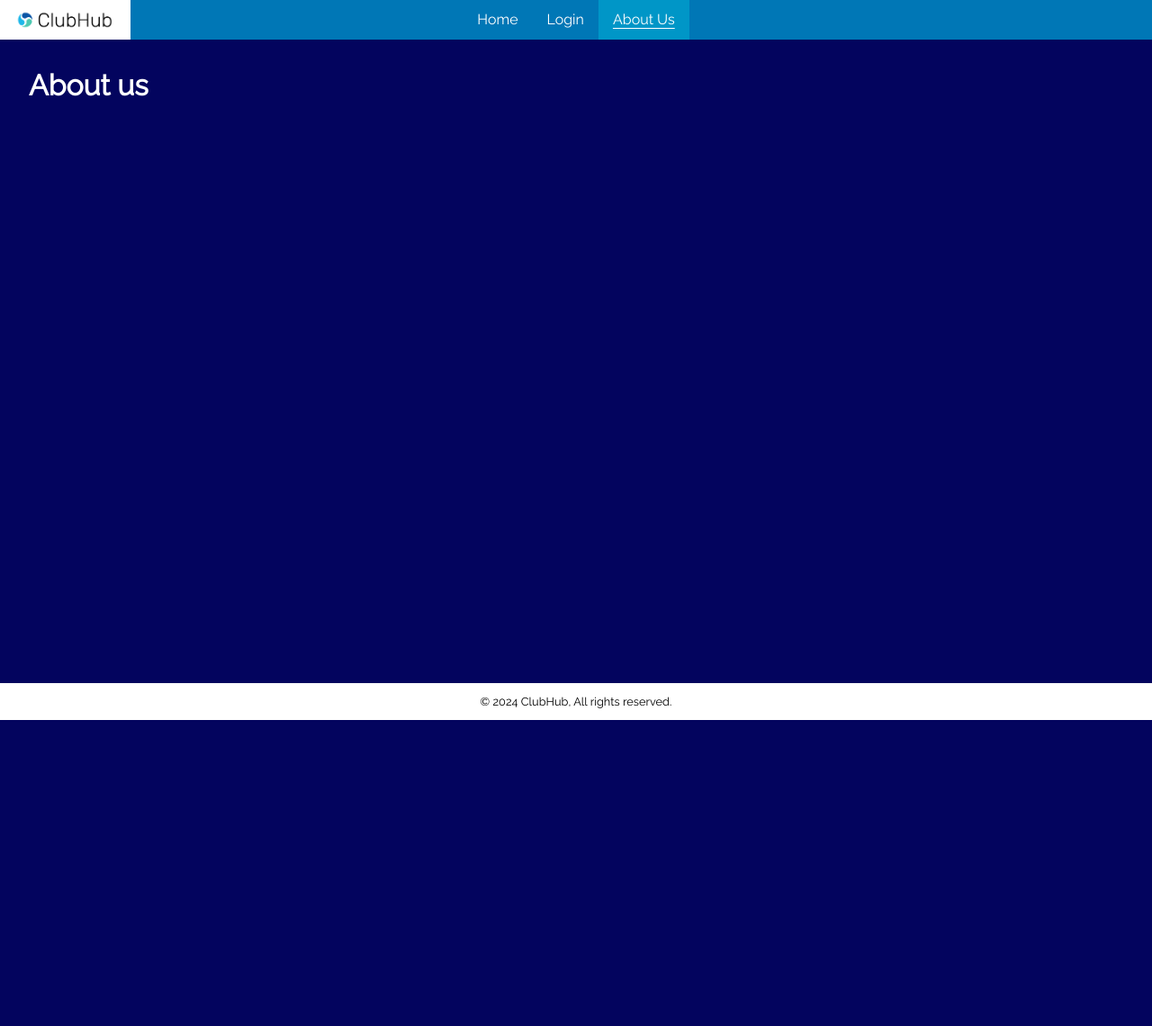
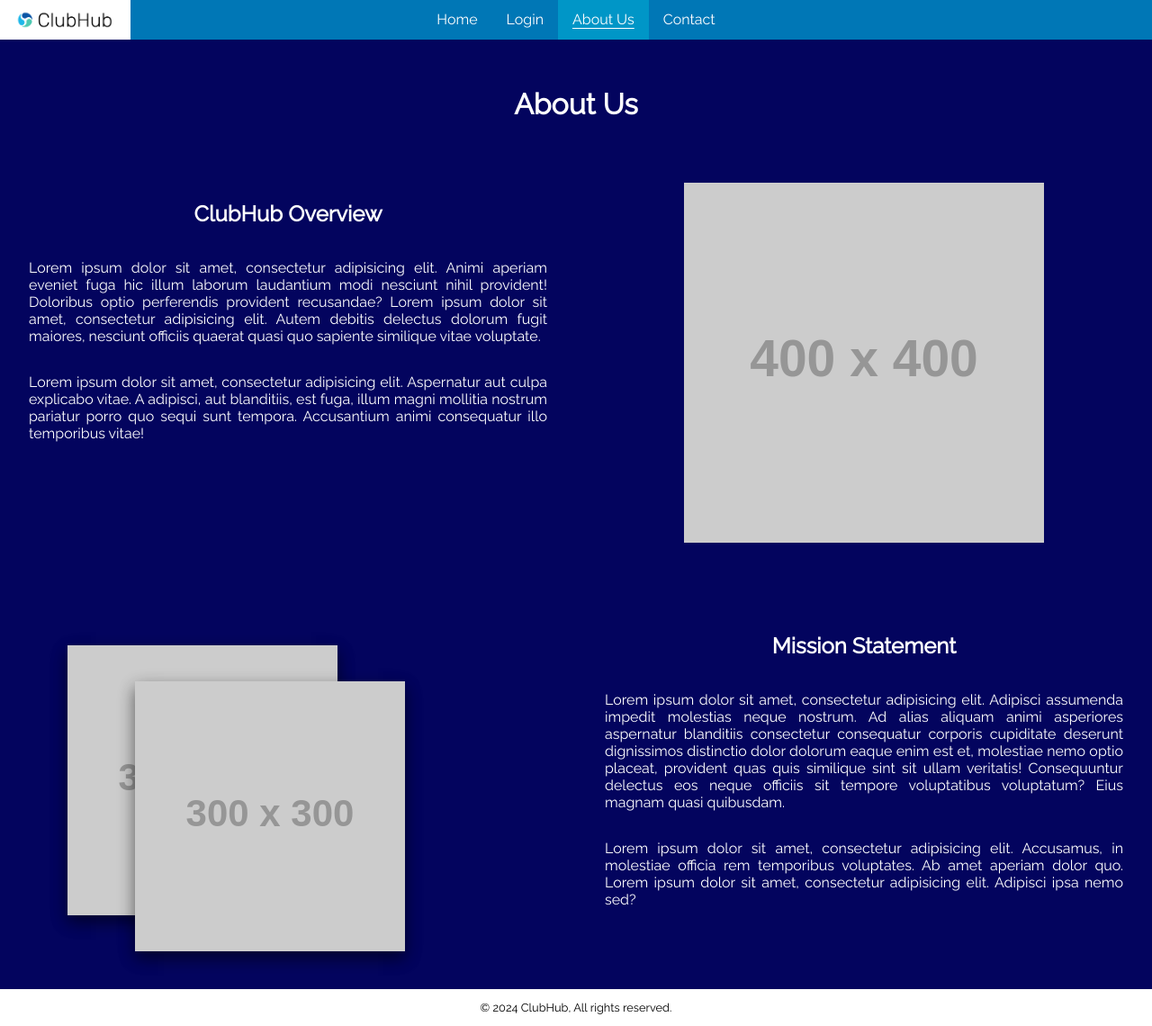
Before and after one commit to jeancarson/ClubHub, a Flask app: page /about in a window 1280 px wide. Shown: the whole page at 90% size. Before the commit the page ends 800 px from the top, so only its background shows below. Run offline with Flask 3, Linux system fonts and the light colour scheme; grey boxes labelled with a size stand in for pictures from a placeholder-image service; some libraries are stand-ins or nearby versions.

Commit message:
Add about and contact page stuff

```diff
--- a/application/blueprints/misc.py
+++ b/application/blueprints/misc.py
@@ -12,3 +12,13 @@ def about_us() -> str:
     """
 
     return render_template("html/about.html")
+
+
+@misc.route("/contact")
+@misc.route("/contact-us")
+def contact() -> str:
+    """
+    Loads the contact page.
+    """
+
+    return render_template("html/contact.html")
--- /dev/null
+++ b/application/static/css/about.css
@@ -0,0 +1,41 @@
+.about-container {
+    margin-top: 2em;
+    display: grid;
+    grid-template-rows: repeat(2, 1fr);
+    grid-template-columns: repeat(2, 1fr);
+    max-width: 100%;
+    grid-row-gap: 3em;
+}
+
+.about-item {
+    text-align: justify;
+    padding: 1em 2em;
+    display: flex;
+    flex-direction: column;
+    justify-content: start;
+    align-items: center;
+    position: relative;
+}
+
+.layered-images {
+    position: relative;
+    flex-direction: unset;
+    height: auto;
+}
+
+.layered-images img {
+    box-shadow: 0 8px 16px 0 rgba(0, 0, 0, 0.4), 0 6px 20px 0 rgba(0, 0, 0, 0.2);
+}
+
+.layered-images img:first-of-type {
+    position: absolute;
+    top: 50px;
+    left: 75px;
+    z-index: -1;
+}
+
+.layered-images img:last-of-type {
+    position: absolute;
+    top: 90px;
+    left: 150px;
+}
--- a/application/static/css/forms.css
+++ b/application/static/css/forms.css
@@ -1,8 +1,4 @@
 
-header h1 {
-    text-align: center;
-    margin-top: 1.65em;
-}
 
 input:not(input[type=checkbox], input[type=radio]) {
     display: block;
--- a/application/static/css/style.css
+++ b/application/static/css/style.css
@@ -34,7 +34,8 @@ body {
 }
 
 header h1 {
-    margin: 1em;
+    text-align: center;
+    margin-top: 1.65em;
 }
 
 a {
@@ -107,7 +108,7 @@ a {
 
 nav {
     display: grid;
-    grid-template-columns: 1fr auto auto auto 1fr;
+    grid-template-columns: 1fr auto auto auto auto 1fr;
     background-color: var(--light-blue);
     overflow: hidden;
 }
--- a/application/templates/html/about.html
+++ b/application/templates/html/about.html
@@ -1,9 +1,55 @@
 {% extends "html/base.html" %}
+
+{% block links %}
+
+    <link rel="stylesheet" type="text/css" href="{{ url_for('static', filename='css/about.css') }}" />
+
+{% endblock %}
 
 {% block header %}
 
     <header>
-        <h1>About us</h1>
+        <h1>About Us</h1>
     </header>
 
 {% endblock %}
+
+{% block content %}
+
+    <div class="about-container">
+        <div class="about-item">
+            <h2>ClubHub Overview</h2>
+            <p>
+                Lorem ipsum dolor sit amet, consectetur adipisicing elit. Animi aperiam eveniet fuga hic illum laborum laudantium modi nesciunt nihil provident!
+                Doloribus optio perferendis provident recusandae? Lorem ipsum dolor sit amet, consectetur adipisicing elit. Autem debitis delectus dolorum fugit maiores,
+                nesciunt officiis quaerat quasi quo sapiente similique vitae voluptate.
+            </p>
+            <p>
+                Lorem ipsum dolor sit amet, consectetur adipisicing elit. Aspernatur aut culpa explicabo vitae. A adipisci, aut blanditiis, est fuga,
+                illum magni mollitia nostrum pariatur porro quo sequi sunt tempora. Accusantium animi consequatur illo temporibus vitae!
+            </p>
+        </div>
+        <div class="about-item">
+            <img alt="[placeholder]" src="https://placehold.co/400x400" />
+        </div>
+        <div class="about-item layered-images">
+            <img alt="[placeholder]" src="https://placehold.co/300x300" />
+            <img alt="[placeholder]" src="https://placehold.co/300x300" />
+        </div>
+        <div class="about-item">
+            <h2>Mission Statement</h2>
+            <p>
+                Lorem ipsum dolor sit amet, consectetur adipisicing elit. Adipisci assumenda impedit molestias neque nostrum.
+                Ad alias aliquam animi asperiores aspernatur blanditiis consectetur consequatur corporis cupiditate deserunt
+                dignissimos distinctio dolor dolorum eaque enim est et, molestiae nemo optio placeat, provident quas quis similique
+                sint sit ullam veritatis! Consequuntur delectus eos neque officiis sit tempore voluptatibus voluptatum?
+                Eius magnam quasi quibusdam.
+            </p>
+            <p>
+                Lorem ipsum dolor sit amet, consectetur adipisicing elit. Accusamus, in molestiae officia rem temporibus voluptates.
+                Ab amet aperiam dolor quo. Lorem ipsum dolor sit amet, consectetur adipisicing elit. Adipisci ipsa nemo sed?
+            </p>
+        </div>
+    </div>
+
+{% endblock %}
--- a/application/templates/html/base.html
+++ b/application/templates/html/base.html
@@ -67,6 +67,9 @@
         <div class="navbar-center">
             <a href="/about-us" class="about-link about-us-link">About Us</a>
         </div>
+        <div class="navbar-center">
+            <a href="/contact-us" class="contact-link contact-us-link">Contact</a>
+        </div>
         <div class="navbar-right">
             <a href="javascript:void(0);">&#9776;</a>
         </div>
```
Also changed, not shown: application/templates/html/contact.html (added, +19 -0 lines), application/static/css/contact.css (added).
